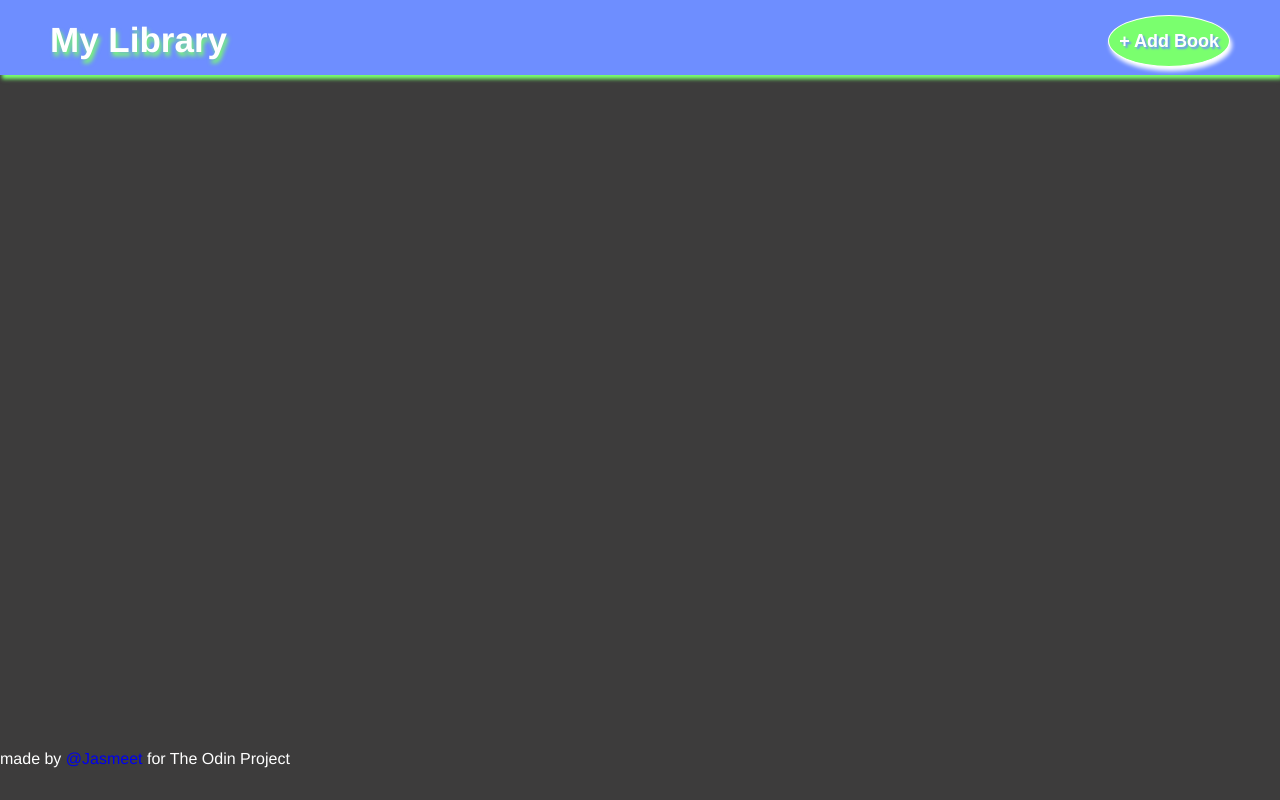
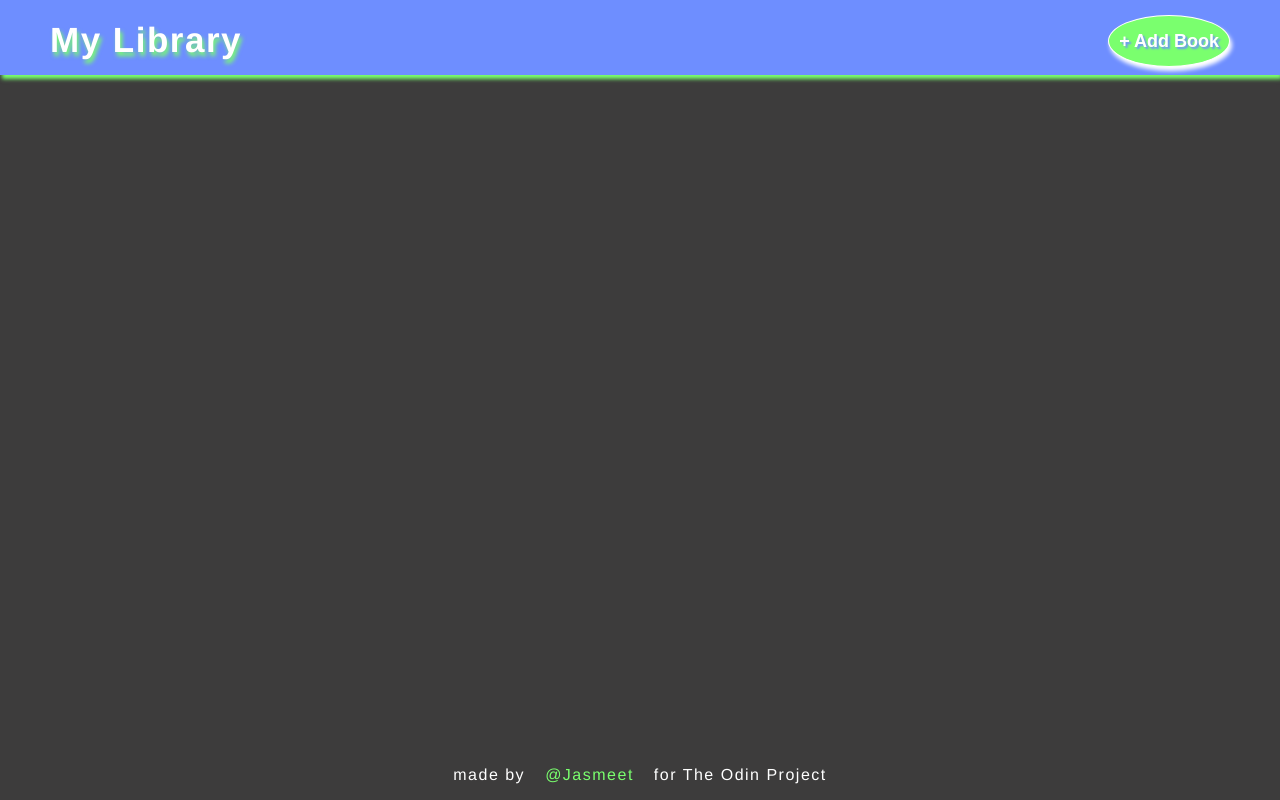
Before and after one commit to jasmeet2335/Library, a plain HTML site: page index.html in a window 1280 px wide. Drawn offline with Linux system fonts and the light colour scheme.

Commit message:
"inittial commit"

```diff
--- a/style.css
+++ b/style.css
@@ -13,7 +13,8 @@ body {
     padding: 0px;
     margin: 0px;
     min-height:100vh;
-    color:var(--white-color)
+    color:var(--white-color);
+    letter-spacing: 1.5px;
 }
 #header  #nav{
     padding: 0px;
@@ -50,8 +51,11 @@ body {
     display:inline-block;
     position:relative;
     top: 15px;
+    transition: transform 0.5s ease;
+}
 
-
+#nav #AddBook .btn1:hover {
+    transform: scale(1.1);
 }
 
 #content{
@@ -59,12 +63,25 @@ body {
 }
 
 
-#footer .footer-div{
+#footer .footer-div p{
     height: 50px;
     width:100%;
+    font-weight: lighter !important;
+    display:flex;
+    justify-content: center;
+    align-items: center;
 }
 
+#footer .footer-div .github-link {
+    color: var(--secondary-color);
+    padding: 0 20px;
+    transition: transform 0.5s ease;
+}
 
+#footer .footer-div .github-link:hover{
+    color: var(--primary-color);
+    transform: scale(1.2);
+}
 :root {
     --background-color: #3D3C3C ;
     --primary-color: #6E8EFF;
```
Also changed, not shown: index.html (+1 -1 lines).
